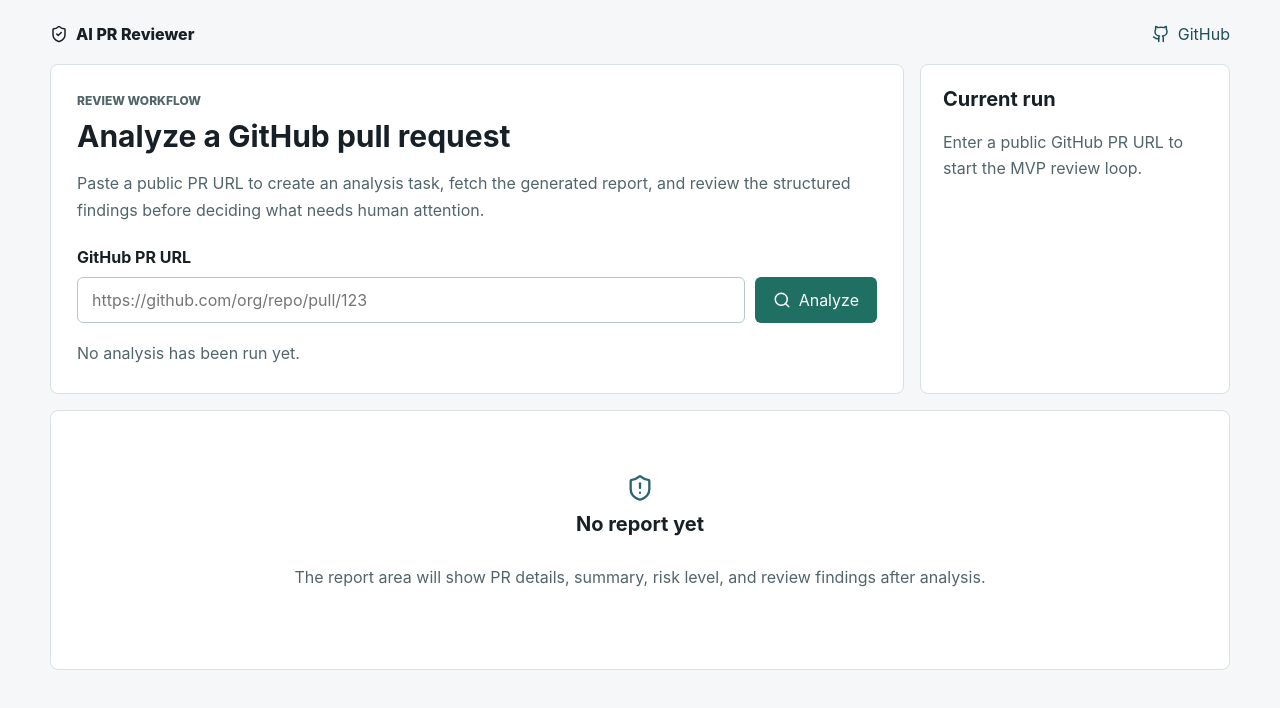
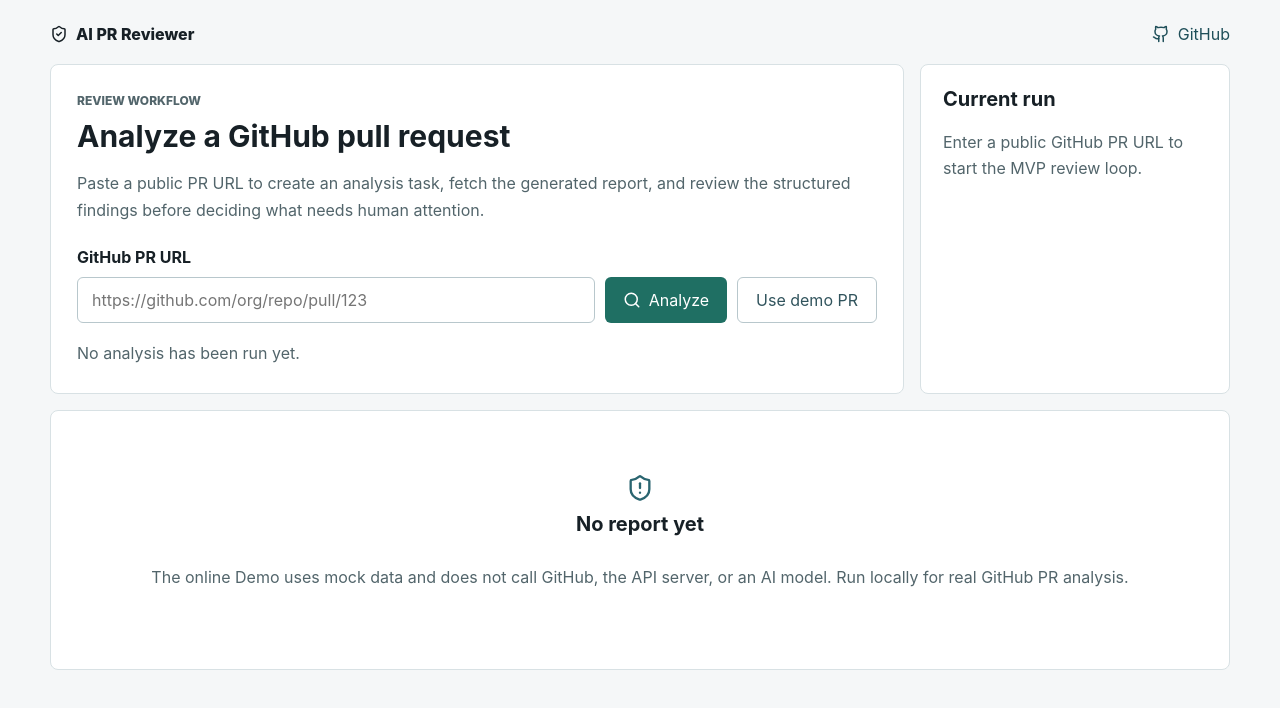
Before and after one commit to cc-c122/AI-PR-Reviewer, a React (Vite) app in the folder apps/web/: page / in a window 1280 px wide. Shown: the top 708 px of the page. Built offline with nearby package versions, Linux system fonts and the light colour scheme.

Commit message:
chore: polish demo experience

```diff
--- a/apps/web/src/app/App.tsx
+++ b/apps/web/src/app/App.tsx
@@ -48,7 +48,7 @@ export function App() {
             <ShieldCheck aria-hidden="true" />
             <span>AI PR Reviewer</span>
           </div>
-          <a className="github-link" href="https://github.com" target="_blank" rel="noreferrer">
+          <a className="github-link" href="https://github.com/cc-c122/AI-PR-Reviewer" target="_blank" rel="noreferrer">
             <Github aria-hidden="true" />
             GitHub
           </a>
@@ -181,7 +181,10 @@ function ReportView({ viewState }: { viewState: ViewState }) {
       <section className="report-empty">
         <ShieldAlert aria-hidden="true" />
         <h2>No report yet</h2>
-        <p>The report area will show PR details, summary, risk level, and review findings after analysis.</p>
+        <p>
+          The online Demo uses mock data and does not call GitHub, the API server, or an AI model. Run locally for real
+          GitHub PR analysis.
+        </p>
       </section>
     );
   }
@@ -333,7 +336,7 @@ function ReportView({ viewState }: { viewState: ViewState }) {
                 </dl>
                 {matchingSignals.length > 0 ? (
                   <div className="rule-evidence">
-                    <strong>规则证据</strong>
+                    <strong>Rule evidence</strong>
                     <span>
                       {matchingSignals.slice(0, 2).map((signal) => `${signal.ruleId} (${signal.severity})`).join(", ")}
                       {matchingSignals.length > 2 ? ` +${matchingSignals.length - 2}` : ""}
--- a/apps/web/src/features/analysis/PrInputForm.tsx
+++ b/apps/web/src/features/analysis/PrInputForm.tsx
@@ -1,5 +1,7 @@
 import { Search } from "lucide-react";
 import { FormEvent, useState } from "react";
+
+const demoPullRequestUrl = "https://github.com/org/repo/pull/123";
 
 type PrInputFormProps = {
   disabled?: boolean;
@@ -12,6 +14,11 @@ export function PrInputForm({ disabled = false, onSubmit }: PrInputFormProps) {
   function handleSubmit(event: FormEvent<HTMLFormElement>) {
     event.preventDefault();
     onSubmit(pullRequestUrl.trim());
+  }
+
+  function handleUseDemoPullRequest() {
+    setPullRequestUrl(demoPullRequestUrl);
+    onSubmit(demoPullRequestUrl);
   }
 
   return (
@@ -32,6 +39,9 @@ export function PrInputForm({ disabled = false, onSubmit }: PrInputFormProps) {
           <Search aria-hidden="true" />
           <span>{disabled ? "Analyzing" : "Analyze"}</span>
         </button>
+        <button className="demo-button" type="button" disabled={disabled} onClick={handleUseDemoPullRequest}>
+          Use demo PR
+        </button>
       </div>
     </form>
   );
--- a/apps/web/src/styles/global.css
+++ b/apps/web/src/styles/global.css
@@ -240,6 +240,13 @@ h3 {
   color: #ffffff;
   background: #1f6f63;
   cursor: pointer;
+  white-space: nowrap;
+}
+
+.input-row .demo-button {
+  border: 1px solid #b8c7cc;
+  color: #31545d;
+  background: #ffffff;
 }
 
 .secondary-button {
@@ -252,6 +259,7 @@ h3 {
   cursor: pointer;
   font-size: 13px;
   font-weight: 700;
+  white-space: nowrap;
 }
 
 .secondary-button:hover:not(:disabled) {
@@ -695,6 +703,21 @@ dd {
     flex-direction: column;
   }
 
+  .input-row button,
+  .section-actions,
+  .finding-actions {
+    width: 100%;
+  }
+
+  .section-actions,
+  .finding-actions {
+    align-items: stretch;
+  }
+
+  .secondary-button {
+    justify-content: center;
+  }
+
   .status-panel {
     flex-basis: auto;
   }
@@ -728,4 +751,12 @@ dd {
   .metadata-grid {
     grid-template-columns: 1fr;
   }
+
+  .source-stats div {
+    width: 100%;
+  }
+
+  .context-file summary {
+    align-items: flex-start;
+  }
 }
```
